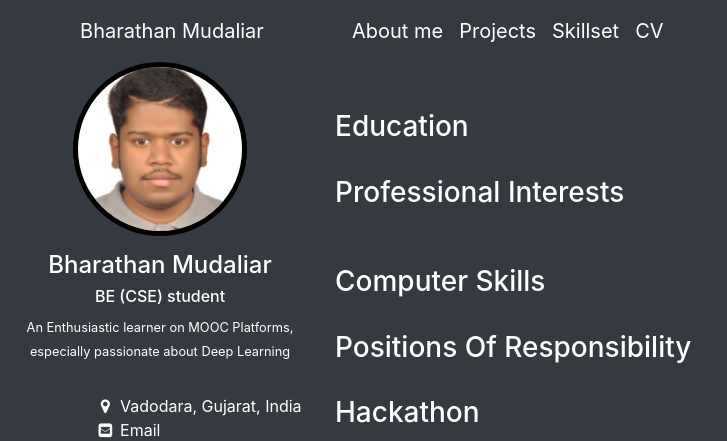
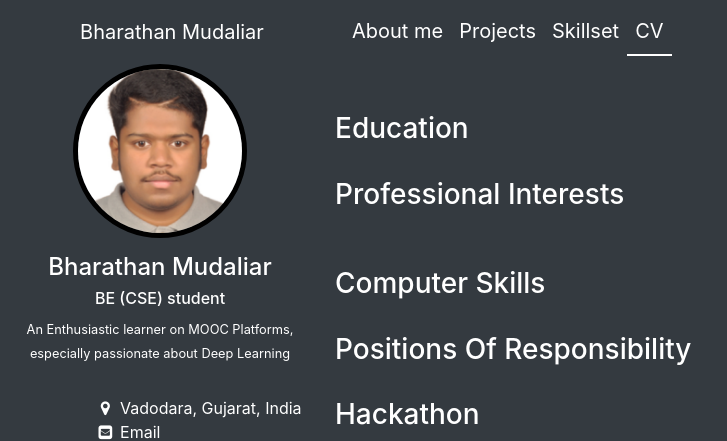
Before and after one commit to bharat029/MyWebsite, a Django app: page /cv/ in a window 1280 px wide. Shown: the top 441 px of the page, without its empty margins (0-727 px from the left). Run offline with Django 3.2, Linux system fonts and the light colour scheme; data that the repository does not hold is empty; some libraries are stand-ins or nearby versions.

Commit message:
Active navbar link

```diff
--- a/static/website/css/style.css
+++ b/static/website/css/style.css
@@ -19,6 +19,11 @@ display: none;
     height: 90vh;
   }
 }
+
 #follow > li:hover {
     background: darkblue;
 }
+
+.border-bottom {
+  border-bottom: 2px solid white !important;
+}
--- a/website/static/website/css/style.css
+++ b/website/static/website/css/style.css
@@ -19,6 +19,11 @@ display: none;
     height: 90vh;
   }
 }
+
 #follow > li:hover {
     background: darkblue;
 }
+
+.border-bottom {
+  border-bottom: 2px solid white !important;
+}
--- a/website/templates/website/base.html
+++ b/website/templates/website/base.html
@@ -29,16 +29,16 @@
         <div class="collapse navbar-collapse" id="navbarNav">
           <ul class="navbar-nav">
             <li class="nav-item">
-              <a class="nav-link text-white" href="{% url 'website:index' %}">About me </a>
+              <a class="nav-link text-white {{ about_me }}" href="{% url 'website:index' %}">About me </a>
             </li>
             <li class="nav-item">
-              <a class="nav-link text-white" href="{% url 'website:projects' %}">Projects</a>
+              <a class="nav-link text-white {{ projects }}" href="{% url 'website:projects' %}">Projects</a>
             </li>
             <li class="nav-item">
-              <a class="nav-link text-white" href="{% url 'website:skillset' %}">Skillset</a>
+              <a class="nav-link text-white {{ skillset }}" href="{% url 'website:skillset' %}">Skillset</a>
             </li>
             <li class="nav-item">
-              <a class="nav-link text-white" href="{% url 'website:cv' %}">CV</a>
+              <a class="nav-link text-white {{ cv }}" href="{% url 'website:cv' %}">CV</a>
             </li>
           </ul>
         </div>
--- a/website/views.py
+++ b/website/views.py
@@ -8,12 +8,28 @@ class ProjectListView(ListView):
     template_name = 'website/projects.html'
     context_object_name = 'all_projects'
 
+    def get_context_data(self, *args, **kwargs):
+        context = super(ProjectListView, self).get_context_data(*args, **kwargs)
+        context['about_me'] = ' '
+        context['projects'] = 'border-bottom'
+        context['skillset'] = ' '
+        context['cv'] = ' '
+        return context
+
     def get_queryset(self):
         return sorted(Project.objects.all(), key=lambda x: x.order)
 
 class SkillsetListView(ListView):
     template_name = 'website/courses.html'
     context_object_name = 'all_courses'
+
+    def get_context_data(self, *args, **kwargs):
+        context = super(SkillsetListView, self).get_context_data(*args, **kwargs)
+        context['about_me'] = ' '
+        context['projects'] = ' '
+        context['skillset'] = 'border-bottom'
+        context['cv'] = ' '
+        return context
 
     def get_queryset(self):
         return sorted(Course.objects.all(), key=lambda x: x.order)
@@ -22,6 +38,14 @@ class AboutMeListView(ListView):
     template_name = 'website/index.html'
     context_object_name = 'all_about_me'
 
+    def get_context_data(self, *args, **kwargs):
+        context = super(AboutMeListView, self).get_context_data(*args, **kwargs)
+        context['about_me'] = 'border-bottom'
+        context['projects'] = ' '
+        context['skillset'] = ' '
+        context['cv'] = ' '
+        return context
+
     def get_queryset(self):
         return AboutMe.objects.all()
 
@@ -29,6 +53,14 @@ class ProjectDetailView(DetailView):
     model = Project
     template_name = 'website/projectDetails.html'
     context_object_name = 'project'
+
+    def get_context_data(self, *args, **kwargs):
+        context = super(ProjectDetailView, self).get_context_data(*args, **kwargs)
+        context['about_me'] = ' '
+        context['projects'] = 'border-bottom'
+        context['skillset'] = ' '
+        context['cv'] = ' '
+        return context
 
 def cv(request):
     all_education = Education.objects.all()
@@ -46,7 +78,11 @@ def cv(request):
     'all_possitions_of_responsibility' : all_possitions_of_responsibility,
     'all_hackathon' : all_hackathon,
     'all_volunteer_experience' : all_volunteer_experience,
-    'all_hobbies' : all_hobbies
+    'all_hobbies' : all_hobbies,
+    'about_me' : ' ',
+    'projects' : ' ',
+    'skillset' : ' ',
+    'cv' : 'border-bottom'
     }
     return render(request, 'website/cv.html', context)
 
```
Also changed, not shown: MyWebsite/urls.py (line endings or trailing spaces).
